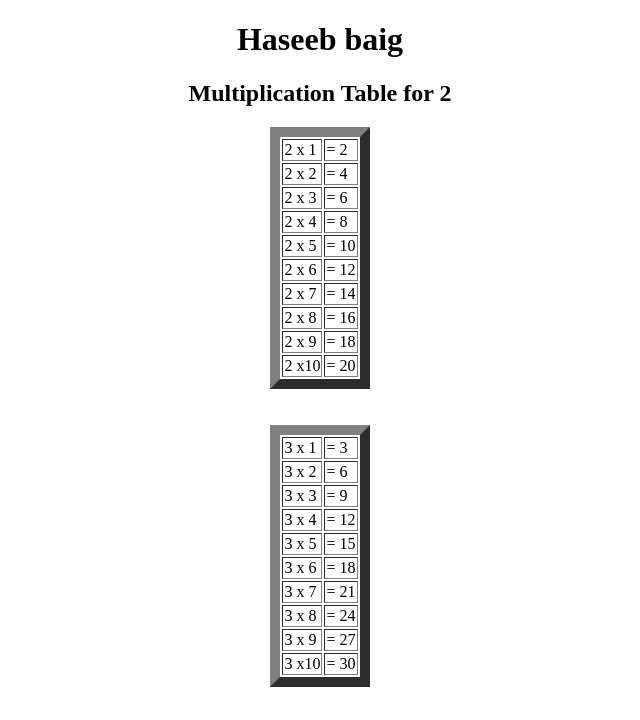
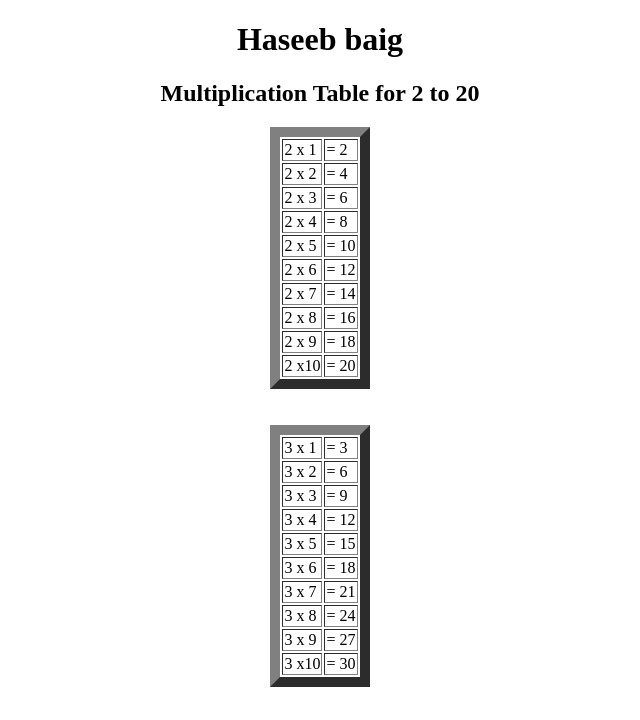
Before and after one commit to haseebbaig05/table-2-to-20, a plain HTML site: page index.html in a window 1280 px wide. Shown: the top 720 px of the page, without its empty margins (320-960 px from the left). Drawn offline with Linux system fonts and the light colour scheme.

Commit message:
Add files via upload

```diff
--- a/index.html
+++ b/index.html
@@ -5,7 +5,7 @@
 </head>
 <body>
 <center><h1>  Haseeb baig</h1>
-<center><h2> Multiplication Table for 2
+<center><h2> Multiplication Table for 2 to 20
 </h2></center>
 <center>
  <table border="10px">
```
